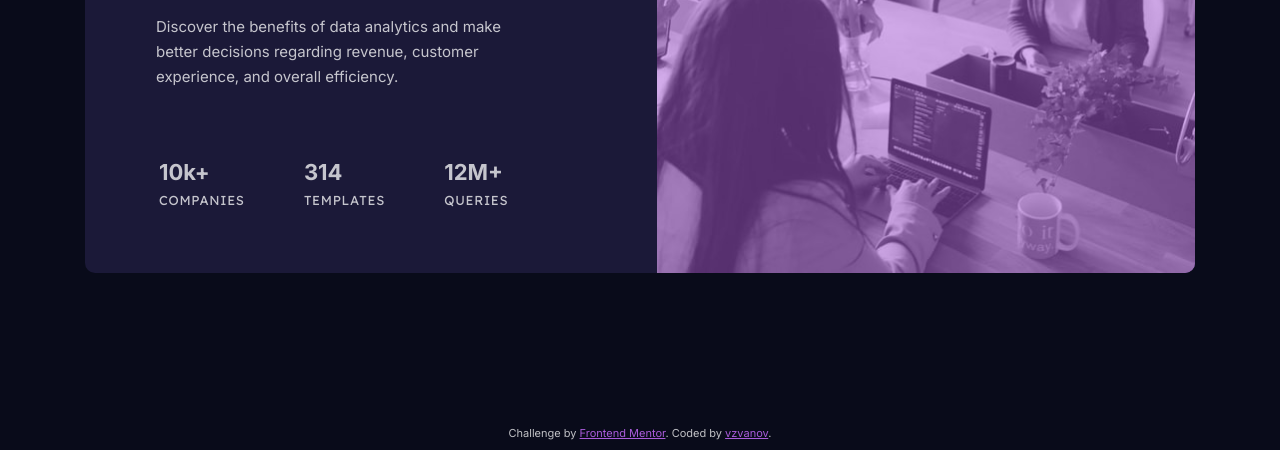
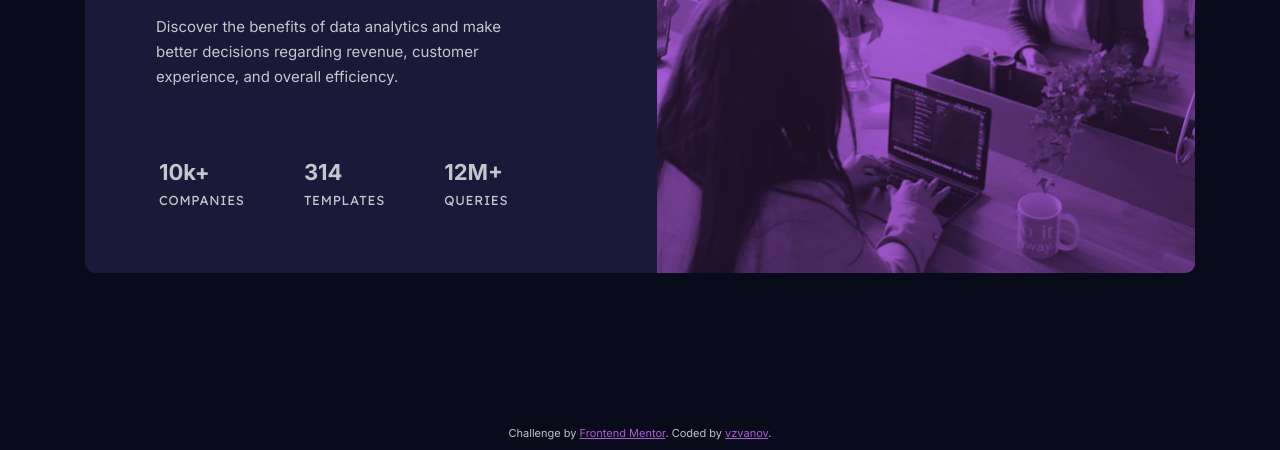
Before and after one commit to vzvanov/stats-preview-card-component, a plain HTML site: page index.html in a window 1280 px wide. Shown: the part 350-800 px from the top of the page. Drawn offline with Linux system fonts and the light colour scheme.

Commit message:
fix some styles

```diff
--- a/style-media.css
+++ b/style-media.css
@@ -23,7 +23,8 @@
     position: absolute;
     top: 0;
     left: 0;
-    opacity: 0.5;
+    mix-blend-mode: multiply;
+    opacity: 84%;
   }
 
   h1 {
--- a/style.css
+++ b/style.css
@@ -97,7 +97,8 @@ body {
   position: absolute;
   top: 0;
   left: 0;
-  opacity: 0.5;
+  mix-blend-mode: multiply;
+  opacity: 84%;
 }
 
 h1 {
```
